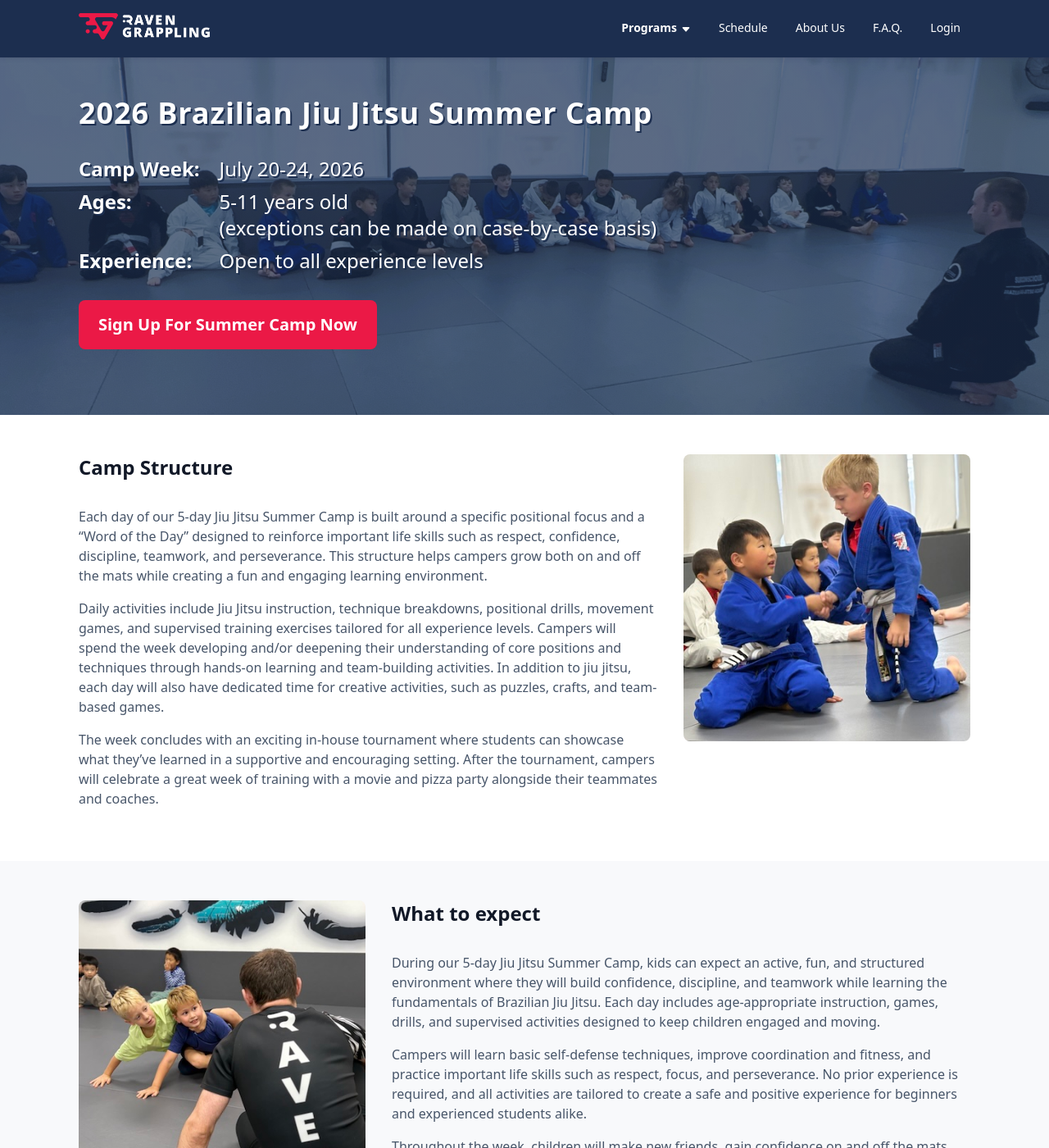
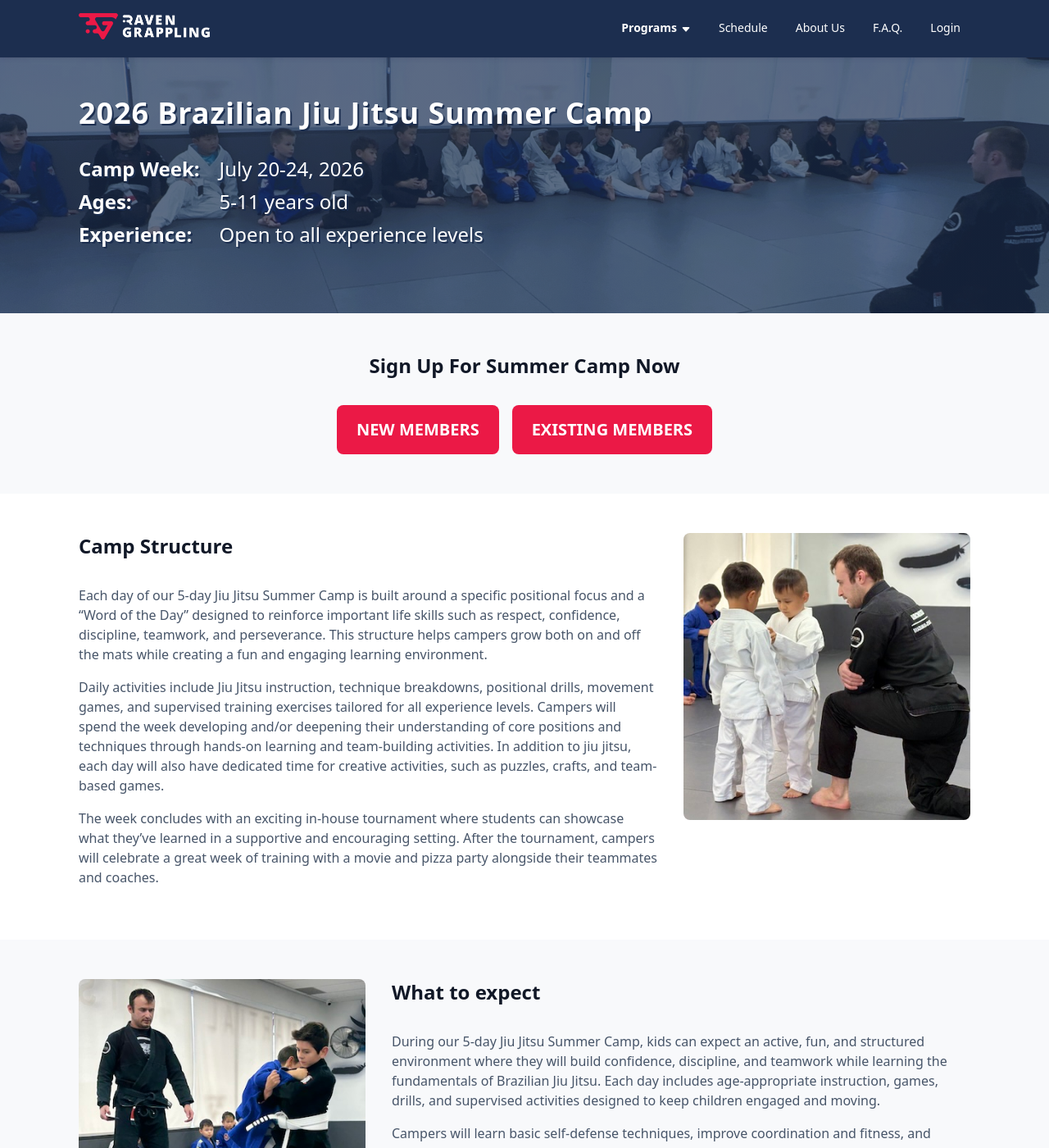
Before and after one commit to RavenGrappling/RavenGrappling.github.io, a Jekyll site: the page built from pages/bjj-summer-camp-2026.html, in a window 1280 px wide and 1400 px high. Shown: the whole window at 82% size. Built offline with Jekyll 4.4.1, drawn with Linux system fonts in a browser that asks for light colours; some of the changed text lies outside the part shown.

Commit message:
tweaks and buttons

```diff
--- a/assets/css/raven.css
+++ b/assets/css/raven.css
@@ -835,4 +835,43 @@
   .hero {
     background-image: var(--tint-gradient), url(/assets/images/programs/kids/bg.jpg);
   }
+  .signup {
+    display:         flex;
+    justify-content: center;
+    gap:             1rem;
+  }
+  .cost {
+    display:         flex;
+    align-items:     center;
+    gap:             5rem;
+    margin-bottom:   2rem;
+    .price {
+      display:     flex;
+      align-items: center;
+      gap:         0.5rem;
+      white-space: nowrap;
+      .name {
+        font-weight: bold;
+      }
+      .amount {
+        font-size:   1.5rem;
+        font-weight: bold;
+      }
+      &.early-bird {
+        .name, .amount {
+          color: #B0448A;
+        }
+      }
+    }
+  }
 }
+@media (max-width: 768px) {
+  .page-bjj-summer-camp-2026 {
+    .cost {
+      display: block;
+    }
+    .signup {
+      flex-direction: column;
+    }
+  }
+}
--- a/pages/bjj-summer-camp-2026.html
+++ b/pages/bjj-summer-camp-2026.html
@@ -17,16 +17,24 @@
         <dt>Ages:</dt>
         <dd>
         	5-11 years old
-         	<div class="small">(exceptions can be made on case-by-case basis)</div>
         </dd>
         <dt>Experience:</dt>
         <dd>Open to all experience levels</dd>
       </dl>
-      <p>
+    </div>
+  </section>
+</div>
+
+<div class="section-bg">
+	<section class="text-center">
+		<h2>Sign Up For Summer Camp Now</h2>
+		<div class="signup">
 			<a href="https://raven-grappling.gymdesk.com/signup/v/6Pgnr" class="large-button" target="_blank">
-       		Sign Up For Summer Camp Now
+				NEW MEMBERS
 			</a>
-      </p>
+			<a href="https://raven-grappling.gymdesk.com/login?return=members/memberships/set/id/180861" class="large-button" target="_blank">
+				EXISTING MEMBERS
+			</a>
 		</div>
 	</section>
 </div>
@@ -95,8 +103,11 @@
 	<h2>
 		Cost
 	</h2>
-	<p>
-		Early Bird Price (ends on June 15, 2026): <strong>$399</strong>
+	<div class="cost">
+		<div>
+			<p class="price early-bird">
+				<span class="name">Early Bird Price</span> (ends on June 15, 2026): <span class="amount">$399</span>
+			</p>
 			<ul>
 				<li>
 					<strong>$149</strong> deposit due upon registration<br>
@@ -105,9 +116,11 @@
 					<strong>$250</strong> due on the first day of the camp
 				</li>
 			</ul>
+		</div>
+		<div>
+			<p class="price">
+				<span class="name">Regular Price</span> (until program gets filled): <span class="amount">$449</span>
 			</p>
-	<p>
-		Regular Price (until program gets filled): <strong>$449</strong>
 			<ul>
 				<li>
 					<strong>$149</strong> deposit due upon registration<br>
@@ -116,7 +129,8 @@
 					<strong>$300</strong> due on the first day of the camp
 				</li>
 			</ul>
-	</p>
+		</div>
+	</div>
 	<p>
 		Early drop-off (at 8:30 AM) is available: extra <strong>$15</strong> per day<br>
 		Late pick-up (after 3:30 PM) is available: extra <strong>$15</strong> per day (Non-Members only.
@@ -202,9 +216,15 @@
 </div>
 
 <section class="text-center">
+	<h2>Sign Up For Summer Camp Now</h2>
+	<div class="signup">
 		<a href="https://raven-grappling.gymdesk.com/signup/v/6Pgnr" class="large-button" target="_blank">
-		Sign Up For Summer Camp Now
+			NEW MEMBERS
 		</a>
+		<a href="https://raven-grappling.gymdesk.com/login?return=members/memberships/set/id/180861" class="large-button" target="_blank">
+			EXISTING MEMBERS
+		</a>
+	</div>
 </section>
 
 <div class="section-bg">
```
Also changed, not shown: assets/images/summer-camp/1.jpg, assets/images/summer-camp/2.jpg. Lines whose indentation alone changed are shown as unchanged.
